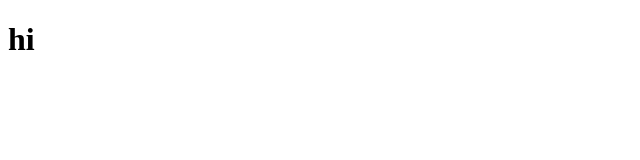
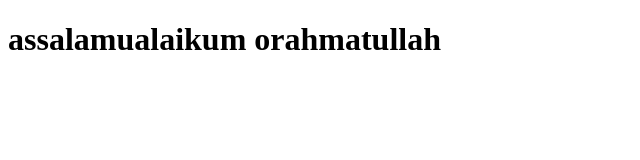
Before and after one commit to Asadujjman/my-first-website, a plain HTML site: page index.html in a window 1280 px wide. Shown: the whole page, without its empty margins (0-640 px from the left). Drawn offline with Linux system fonts and the light colour scheme.

Commit message:
asadujjaman

```diff
--- a/index.html
+++ b/index.html
@@ -6,6 +6,6 @@
     <title>webdevelopment</title>
 </head>
 <body>
-    <h1>hi</h1>
+    <h1>assalamualaikum orahmatullah</h1>
 </body>
 </html>
```
